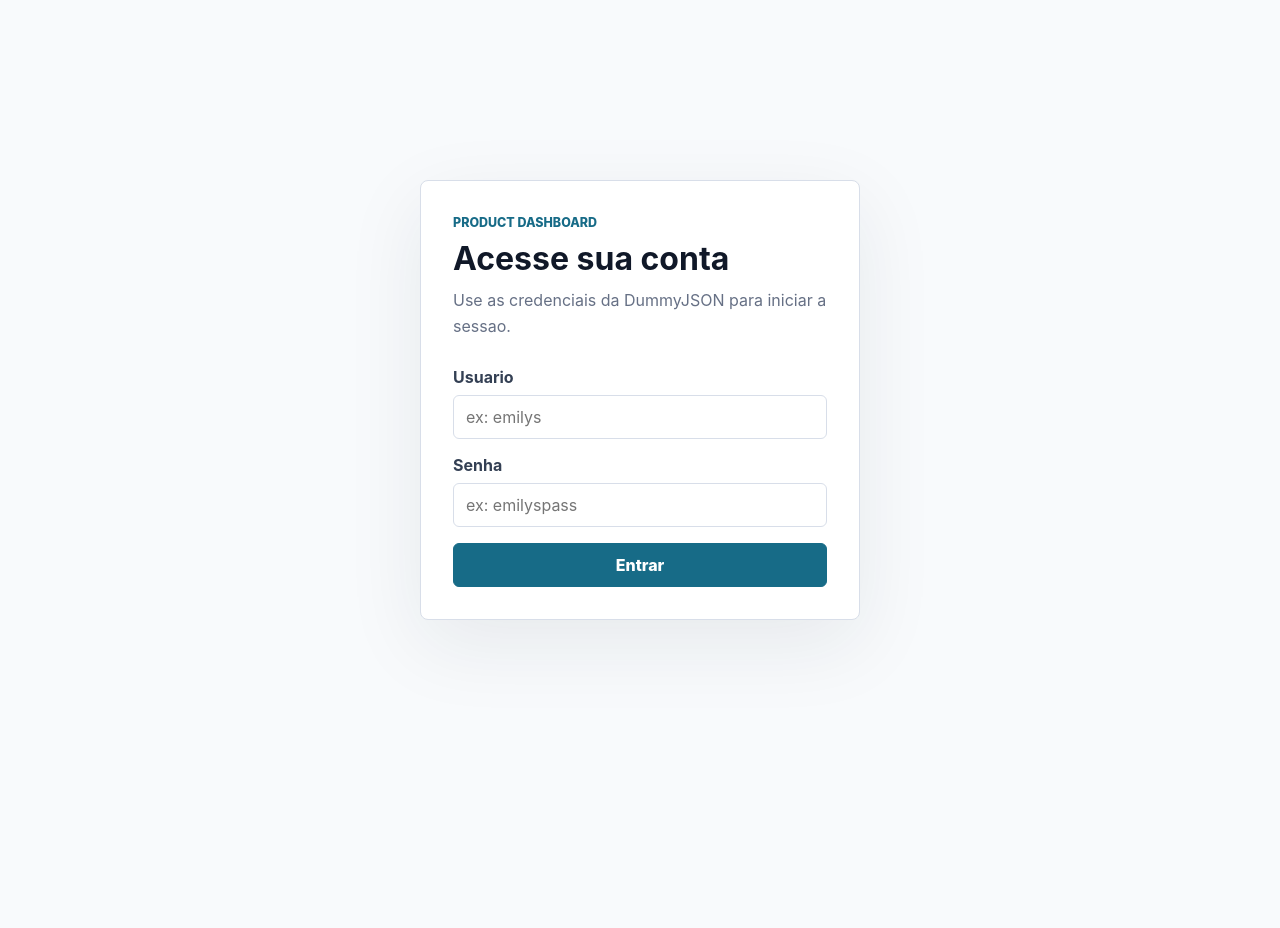
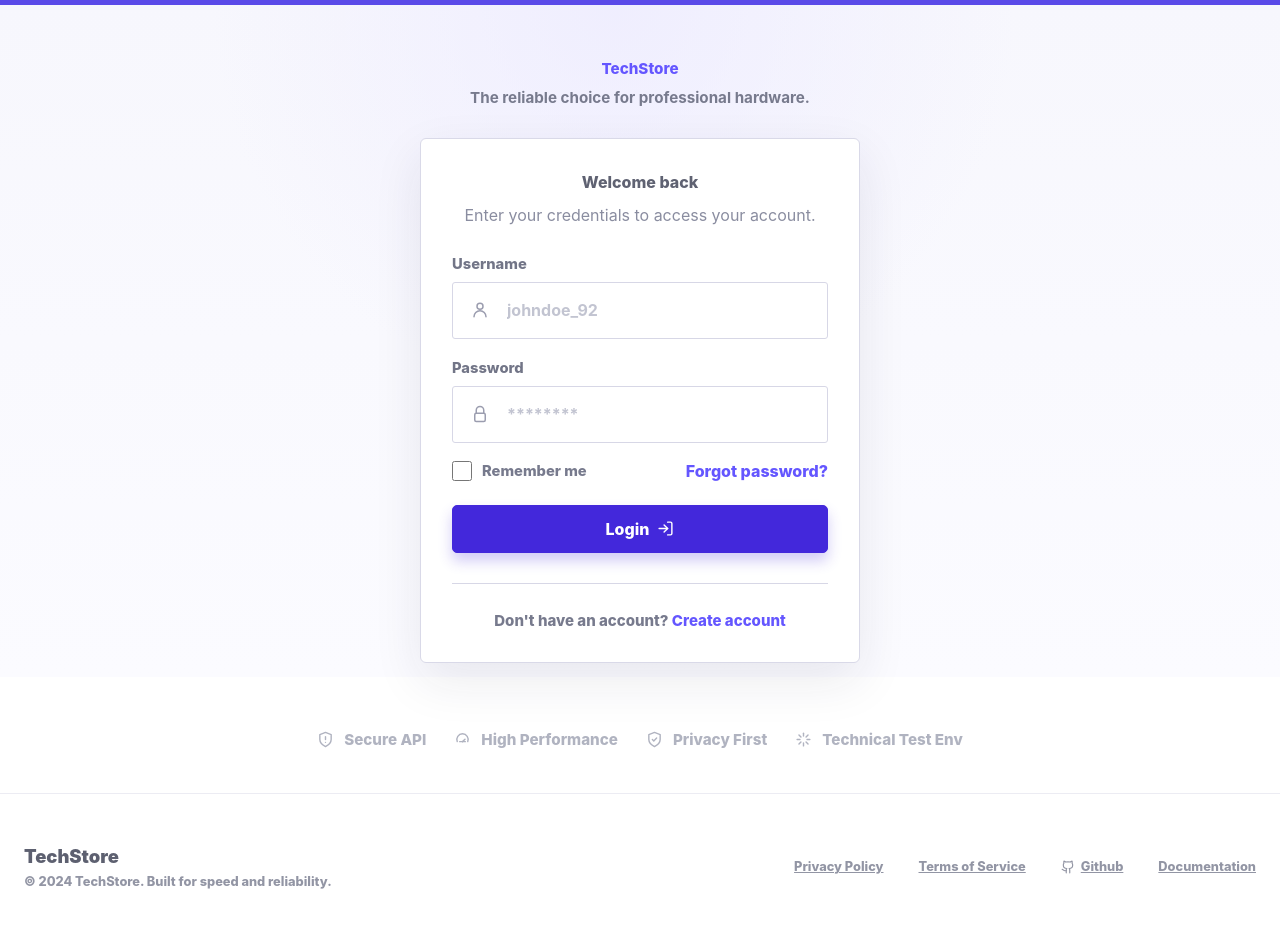
Before and after one commit to duducamargo/product-dashboard-react, a React (Vite) app: page / in a window 1280 px wide. Shown: the top 928 px of the page. Before the commit the page ends 800 px from the top, so only its background shows below. Built offline with nearby package versions, Linux system fonts and the light colour scheme; no server answers.

Commit message:
feat: match login page layout

```diff
--- /dev/null
+++ b/src/components/auth/AuthIcon.tsx
@@ -0,0 +1,88 @@
+type AuthIconName = "github" | "login" | "lock" | "privacy" | "shield" | "speed" | "spark" | "user";
+
+type AuthIconProps = {
+  name: AuthIconName;
+  size?: number;
+};
+
+export function AuthIcon({ name, size = 18 }: AuthIconProps) {
+  const commonProps = {
+    "aria-hidden": true,
+    fill: "none",
+    height: size,
+    stroke: "currentColor",
+    strokeLinecap: "round" as const,
+    strokeLinejoin: "round" as const,
+    strokeWidth: 2,
+    viewBox: "0 0 24 24",
+    width: size,
+  };
+
+  switch (name) {
+    case "github":
+      return (
+        <svg {...commonProps}>
+          <path d="M15 22v-4a4.8 4.8 0 0 0-1-3.5c3 0 6-2 6-5.5.08-1.25-.27-2.48-1-3.5.28-1.15.28-2.35 0-3.5 0 0-1 0-3 1.5-2.64-.5-5.36-.5-8 0C6 2 5 2 5 2c-.3 1.15-.3 2.35 0 3.5A5.4 5.4 0 0 0 4 9c0 3.5 3 5.5 6 5.5-.39.49-.68 1.05-.85 1.65-.17.6-.22 1.23-.15 1.85v4" />
+          <path d="M9 18c-4.51 2-5-2-7-2" />
+        </svg>
+      );
+    case "login":
+      return (
+        <svg {...commonProps}>
+          <path d="M15 3h4a2 2 0 0 1 2 2v14a2 2 0 0 1-2 2h-4" />
+          <path d="m10 17 5-5-5-5" />
+          <path d="M15 12H3" />
+        </svg>
+      );
+    case "lock":
+      return (
+        <svg {...commonProps}>
+          <rect height="11" rx="2" width="14" x="5" y="11" />
+          <path d="M7 11V7a5 5 0 0 1 10 0v4" />
+        </svg>
+      );
+    case "privacy":
+      return (
+        <svg {...commonProps}>
+          <path d="M12 22s8-4 8-10V5l-8-3-8 3v7c0 6 8 10 8 10" />
+          <path d="m9 12 2 2 4-4" />
+        </svg>
+      );
+    case "shield":
+      return (
+        <svg {...commonProps}>
+          <path d="M12 22s8-4 8-10V5l-8-3-8 3v7c0 6 8 10 8 10" />
+          <path d="M12 8v4" />
+          <path d="M12 16h.01" />
+        </svg>
+      );
+    case "speed":
+      return (
+        <svg {...commonProps}>
+          <path d="M19.4 15a8 8 0 1 0-14.8 0" />
+          <path d="M12 15l3.5-3.5" />
+          <path d="M8 15h8" />
+        </svg>
+      );
+    case "spark":
+      return (
+        <svg {...commonProps}>
+          <path d="M12 3v4" />
+          <path d="M12 17v4" />
+          <path d="M3 12h4" />
+          <path d="M17 12h4" />
+          <path d="m5.6 5.6 2.8 2.8" />
+          <path d="m15.6 15.6 2.8 2.8" />
+          <path d="m18.4 5.6-2.8 2.8" />
+          <path d="m8.4 15.6-2.8 2.8" />
+        </svg>
+      );
+    case "user":
+      return (
+        <svg {...commonProps}>
+          <path d="M20 21a8 8 0 0 0-16 0" />
+          <circle cx="12" cy="7" r="4" />
+        </svg>
+      );
+  }
+}
--- /dev/null
+++ b/src/components/auth/LoginFeatureList.tsx
@@ -0,0 +1,21 @@
+import { AuthIcon } from "@/components/auth/AuthIcon";
+
+const FEATURES = [
+  { icon: "shield", label: "Secure API" },
+  { icon: "speed", label: "High Performance" },
+  { icon: "privacy", label: "Privacy First" },
+  { icon: "spark", label: "Technical Test Env" },
+] as const;
+
+export function LoginFeatureList() {
+  return (
+    <ul className="login-features" aria-label="Application highlights">
+      {FEATURES.map((feature) => (
+        <li key={feature.label}>
+          <AuthIcon name={feature.icon} size={17} />
+          <span>{feature.label}</span>
+        </li>
+      ))}
+    </ul>
+  );
+}
--- /dev/null
+++ b/src/components/auth/LoginForm.tsx
@@ -0,0 +1,82 @@
+import { zodResolver } from "@hookform/resolvers/zod";
+import { useForm } from "react-hook-form";
+import { AuthIcon } from "@/components/auth/AuthIcon";
+import { loginSchema, type LoginInput } from "@/schemas/loginSchema";
+
+type LoginFormProps = {
+  onSubmit: (input: LoginInput) => Promise<void>;
+};
+
+export function LoginForm({ onSubmit }: LoginFormProps) {
+  const {
+    register,
+    handleSubmit,
+    setError,
+    formState: { errors, isSubmitting },
+  } = useForm<LoginInput>({
+    resolver: zodResolver(loginSchema),
+    defaultValues: {
+      username: "",
+      password: "",
+    },
+  });
+
+  async function submit(input: LoginInput) {
+    try {
+      await onSubmit(input);
+    } catch {
+      setError("root", {
+        message: "Invalid username or password.",
+      });
+    }
+  }
+
+  return (
+    <form className="login-form" onSubmit={handleSubmit(submit)} noValidate>
+      <label className="login-field">
+        <span>Username</span>
+        <div className="input-control">
+          <AuthIcon name="user" size={18} />
+          <input
+            type="text"
+            autoComplete="username"
+            placeholder="johndoe_92"
+            {...register("username")}
+          />
+        </div>
+        {errors.username ? <small>{errors.username.message}</small> : null}
+      </label>
+
+      <label className="login-field">
+        <span>Password</span>
+        <div className="input-control">
+          <AuthIcon name="lock" size={18} />
+          <input
+            type="password"
+            autoComplete="current-password"
+            placeholder="********"
+            {...register("password")}
+          />
+        </div>
+        {errors.password ? <small>{errors.password.message}</small> : null}
+      </label>
+
+      <div className="login-options">
+        <label className="remember-option">
+          <input type="checkbox" />
+          <span>Remember me</span>
+        </label>
+        <button className="link-button" type="button">
+          Forgot password?
+        </button>
+      </div>
+
+      {errors.root ? <p className="form-error">{errors.root.message}</p> : null}
+
+      <button className="login-submit" type="submit" disabled={isSubmitting}>
+        <span>{isSubmitting ? "Logging in..." : "Login"}</span>
+        <AuthIcon name="login" size={17} />
+      </button>
+    </form>
+  );
+}
--- a/src/pages/LoginPage.tsx
+++ b/src/pages/LoginPage.tsx
@@ -1,25 +1,14 @@
-import { zodResolver } from "@hookform/resolvers/zod";
-import { useForm } from "react-hook-form";
 import { Navigate, useLocation, useNavigate } from "react-router-dom";
+import { AuthIcon } from "@/components/auth/AuthIcon";
+import { LoginFeatureList } from "@/components/auth/LoginFeatureList";
+import { LoginForm } from "@/components/auth/LoginForm";
 import { useAuth } from "@/hooks/useAuth";
-import { loginSchema, type LoginInput } from "@/schemas/loginSchema";
+import type { LoginInput } from "@/schemas/loginSchema";
 
 export function LoginPage() {
   const { isAuthenticated, signIn } = useAuth();
   const location = useLocation();
   const navigate = useNavigate();
-  const {
-    register,
-    handleSubmit,
-    setError,
-    formState: { errors, isSubmitting },
-  } = useForm<LoginInput>({
-    resolver: zodResolver(loginSchema),
-    defaultValues: {
-      username: "",
-      password: "",
-    },
-  });
 
   const redirectTo =
     typeof location.state === "object" &&
@@ -32,15 +21,9 @@ export function LoginPage() {
       ? location.state.from.pathname
       : "/home";
 
-  async function onSubmit(input: LoginInput) {
-    try {
+  async function handleLogin(input: LoginInput) {
     await signIn(input);
     navigate(redirectTo, { replace: true });
-    } catch {
-      setError("root", {
-        message: "Usuario ou senha invalidos.",
-      });
-    }
   }
 
   if (isAuthenticated) {
@@ -49,43 +32,49 @@ export function LoginPage() {
 
   return (
     <main className="login-page">
+      <div className="login-content">
+        <header className="login-brand">
+          <strong>TechStore</strong>
+          <p>The reliable choice for professional hardware.</p>
+        </header>
+
         <section className="login-card" aria-labelledby="login-title">
           <div className="login-heading">
-          <p className="eyebrow">Product Dashboard</p>
-          <h1 id="login-title">Acesse sua conta</h1>
-          <p>Use as credenciais da DummyJSON para iniciar a sessao.</p>
+            <h1 id="login-title">Welcome back</h1>
+            <p>Enter your credentials to access your account.</p>
           </div>
 
-        <form className="login-form" onSubmit={handleSubmit(onSubmit)} noValidate>
-          <label className="field">
-            <span>Usuario</span>
-            <input
-              type="text"
-              autoComplete="username"
-              placeholder="ex: emilys"
-              {...register("username")}
-            />
-            {errors.username ? <small>{errors.username.message}</small> : null}
-          </label>
+          <LoginForm onSubmit={handleLogin} />
 
-          <label className="field">
-            <span>Senha</span>
-            <input
-              type="password"
-              autoComplete="current-password"
-              placeholder="ex: emilyspass"
-              {...register("password")}
-            />
-            {errors.password ? <small>{errors.password.message}</small> : null}
-          </label>
+          <div className="login-divider" />
 
-          {errors.root ? <p className="form-error">{errors.root.message}</p> : null}
+          <p className="signup-prompt">
+            Don't have an account?{" "}
+            <button className="link-button" type="button">
+              Create account
+            </button>
+          </p>
+        </section>
 
-          <button className="button-primary" type="submit" disabled={isSubmitting}>
-            {isSubmitting ? "Entrando..." : "Entrar"}
-          </button>
-        </form>
-      </section>
+        <LoginFeatureList />
+      </div>
+
+      <footer className="login-footer">
+        <div>
+          <strong>TechStore</strong>
+          <span>&copy; 2024 TechStore. Built for speed and reliability.</span>
+        </div>
+
+        <nav aria-label="Footer links">
+          <a href="/">Privacy Policy</a>
+          <a href="/">Terms of Service</a>
+          <a href="/">
+            <AuthIcon name="github" size={14} />
+            <span>Github</span>
+          </a>
+          <a href="/">Documentation</a>
+        </nav>
+      </footer>
     </main>
   );
 }
--- a/src/schemas/loginSchema.ts
+++ b/src/schemas/loginSchema.ts
@@ -1,8 +1,8 @@
 import { z } from "zod";
 
 export const loginSchema = z.object({
-  username: z.string().trim().min(1, "Informe o usuario."),
-  password: z.string().min(1, "Informe a senha."),
+  username: z.string().trim().min(1, "Username is required."),
+  password: z.string().min(1, "Password is required."),
 });
 
 export type LoginInput = z.infer<typeof loginSchema>;
--- a/src/styles/global.css
+++ b/src/styles/global.css
@@ -1,17 +1,18 @@
 :root {
-  color: #1f2937;
-  background: #f8fafc;
+  color: #5f6272;
+  background: #f7f7fc;
   font-family:
     Inter, ui-sans-serif, system-ui, -apple-system, BlinkMacSystemFont, "Segoe UI", sans-serif;
   font-synthesis: none;
   text-rendering: optimizeLegibility;
   -webkit-font-smoothing: antialiased;
-  --border: #d8dee9;
-  --danger: #b42318;
-  --primary: #176b87;
-  --primary-hover: #12566d;
+  --border: #d7d7e6;
+  --danger: #c73f54;
+  --primary: #4328db;
+  --primary-hover: #3420b8;
   --surface: #ffffff;
-  --text-muted: #667085;
+  --text-muted: #8a8da0;
+  --text-strong: #5f6272;
 }
 
 * {
@@ -38,7 +39,6 @@ button:disabled {
   opacity: 0.7;
 }
 
-.login-page,
 .home-placeholder {
   align-items: center;
   display: flex;
@@ -47,7 +47,6 @@ button:disabled {
   padding: 24px;
 }
 
-.login-card,
 .home-placeholder section {
   background: var(--surface);
   border: 1px solid var(--border);
@@ -58,8 +57,58 @@ button:disabled {
   width: 100%;
 }
 
+.login-page {
+  background:
+    radial-gradient(circle at 48% 0%, rgb(237 235 255 / 76%), transparent 35%),
+    linear-gradient(180deg, #f7f7fd 0%, #fbfbff 72%, #ffffff 72%, #ffffff 100%);
+  border-top: 5px solid #5a4ae8;
+  display: flex;
+  flex-direction: column;
+  min-height: 100vh;
+}
+
+.login-content {
+  align-items: center;
+  display: flex;
+  flex: 1;
+  flex-direction: column;
+  padding: 54px 24px 44px;
+  width: 100%;
+}
+
+.login-brand {
+  margin-bottom: 28px;
+  text-align: center;
+}
+
+.login-brand strong {
+  color: #6456ff;
+  display: block;
+  font-size: 0.95rem;
+  font-weight: 800;
+  margin-bottom: 8px;
+}
+
+.login-brand p {
+  color: #777a8d;
+  font-size: 0.95rem;
+  font-weight: 700;
+  margin: 0;
+}
+
+.login-card {
+  background: var(--surface);
+  border: 1px solid #d9d9e8;
+  border-radius: 6px;
+  box-shadow: 0 18px 50px rgb(33 36 62 / 9%);
+  max-width: 440px;
+  padding: 33px 31px 29px;
+  width: 100%;
+}
+
 .login-heading {
-  margin-bottom: 28px;
+  margin-bottom: 26px;
+  text-align: center;
 }
 
 .eyebrow {
@@ -77,10 +126,11 @@ p {
 }
 
 h1 {
-  color: #101828;
-  font-size: 2rem;
-  line-height: 1.1;
-  margin-bottom: 12px;
+  color: var(--text-strong);
+  font-size: 1rem;
+  font-weight: 800;
+  line-height: 1.25;
+  margin-bottom: 11px;
 }
 
 p {
@@ -90,59 +140,111 @@ p {
 
 .login-form {
   display: grid;
-  gap: 16px;
+  gap: 20px;
 }
 
-.field {
+.login-field {
   display: grid;
-  gap: 8px;
+  gap: 9px;
 }
 
-.field span {
-  color: #344054;
+.login-field > span {
+  color: #727587;
+  font-size: 0.92rem;
+  font-weight: 800;
+}
+
+.input-control {
+  align-items: center;
+  background: #ffffff;
+  border: 1px solid var(--border);
+  border-radius: 3px;
+  color: #9b9daf;
+  display: flex;
+  gap: 16px;
+  min-height: 57px;
+  padding: 0 18px;
+}
+
+.input-control:focus-within {
+  border-color: #6b5cff;
+  box-shadow: 0 0 0 3px rgb(97 82 235 / 10%);
+}
+
+.input-control input {
+  border: 0;
+  color: #5f6272;
+  flex: 1;
+  min-width: 0;
+  outline: 0;
+}
+
+.input-control input::placeholder {
+  color: #c2c4d1;
   font-weight: 700;
 }
 
-.field input {
-  border: 1px solid var(--border);
-  border-radius: 6px;
-  min-height: 44px;
-  outline: 0;
-  padding: 0 12px;
-}
-
-.field input:focus {
-  border-color: var(--primary);
-  box-shadow: 0 0 0 3px rgb(23 107 135 / 14%);
-}
-
-.field small,
+.login-field small,
 .form-error {
   color: var(--danger);
-  font-size: 0.9rem;
+  font-size: 0.84rem;
   font-weight: 700;
   margin: 0;
 }
 
-.button-primary,
+.login-options {
+  align-items: center;
+  display: flex;
+  justify-content: space-between;
+  margin-top: -2px;
+}
+
+.remember-option {
+  align-items: center;
+  color: #777a8d;
+  display: flex;
+  font-size: 0.92rem;
+  font-weight: 800;
+  gap: 10px;
+}
+
+.remember-option input {
+  accent-color: var(--primary);
+  height: 20px;
+  margin: 0;
+  width: 20px;
+}
+
+.link-button {
+  background: transparent;
+  border: 0;
+  color: #6456ff;
+  font-weight: 800;
+  padding: 0;
+}
+
+.login-submit,
 .button-secondary {
   align-items: center;
-  border-radius: 6px;
+  border-radius: 5px;
   display: inline-flex;
   font-weight: 800;
+  gap: 8px;
   justify-content: center;
-  min-height: 44px;
+  min-height: 48px;
   padding: 0 16px;
 }
 
-.button-primary {
+.login-submit {
   background: var(--primary);
   border: 1px solid var(--primary);
+  box-shadow: 0 8px 14px rgb(67 40 219 / 24%);
   color: #ffffff;
+  margin-top: 4px;
   width: 100%;
 }
 
-.button-primary:hover {
+.login-submit:hover {
   background: var(--primary-hover);
 }
 
@@ -152,9 +254,106 @@ p {
   color: #344054;
 }
 
+.login-divider {
+  background: var(--border);
+  height: 1px;
+  margin: 30px 0 25px;
+  width: 100%;
+}
+
+.signup-prompt {
+  color: #777a8d;
+  font-size: 0.94rem;
+  font-weight: 800;
+  margin: 0;
+  text-align: center;
+}
+
+.login-features {
+  align-items: center;
+  display: grid;
+  gap: 28px;
+  grid-template-columns: repeat(4, max-content);
+  justify-content: center;
+  list-style: none;
+  margin: 67px 0 0;
+  padding: 0;
+}
+
+.login-features li {
+  align-items: center;
+  color: #b0b3c0;
+  display: flex;
+  font-size: 0.95rem;
+  font-weight: 800;
+  gap: 10px;
+  white-space: nowrap;
+}
+
+.login-footer {
+  align-items: center;
+  background: #ffffff;
+  border-top: 1px solid #ececf3;
+  display: flex;
+  justify-content: space-between;
+  min-height: 145px;
+  padding: 30px 24px 28px;
+  width: 100%;
+}
+
+.login-footer > div {
+  display: grid;
+  gap: 7px;
+}
+
+.login-footer strong {
+  color: #5d6070;
+  font-size: 1.15rem;
+  font-weight: 900;
+}
+
+.login-footer span,
+.login-footer a {
+  color: #9295a4;
+  font-size: 0.8rem;
+  font-weight: 800;
+}
+
+.login-footer nav {
+  align-items: center;
+  display: flex;
+  gap: 35px;
+}
+
+.login-footer a {
+  align-items: center;
+  display: inline-flex;
+  gap: 6px;
+  text-decoration: underline;
+}
+
 @media (max-width: 480px) {
   .login-card,
   .home-placeholder section {
-    padding: 24px;
+    padding: 24px 20px;
+  }
+
+  .login-options,
+  .login-footer {
+    align-items: flex-start;
+    flex-direction: column;
+    gap: 18px;
+  }
+
+  .login-features {
+    grid-template-columns: 1fr;
+    justify-items: center;
+    margin-top: 38px;
+  }
+
+  .login-footer nav {
+    align-items: flex-start;
+    flex-direction: column;
+    gap: 12px;
   }
 }
```
Lines whose indentation alone changed are shown as unchanged.
